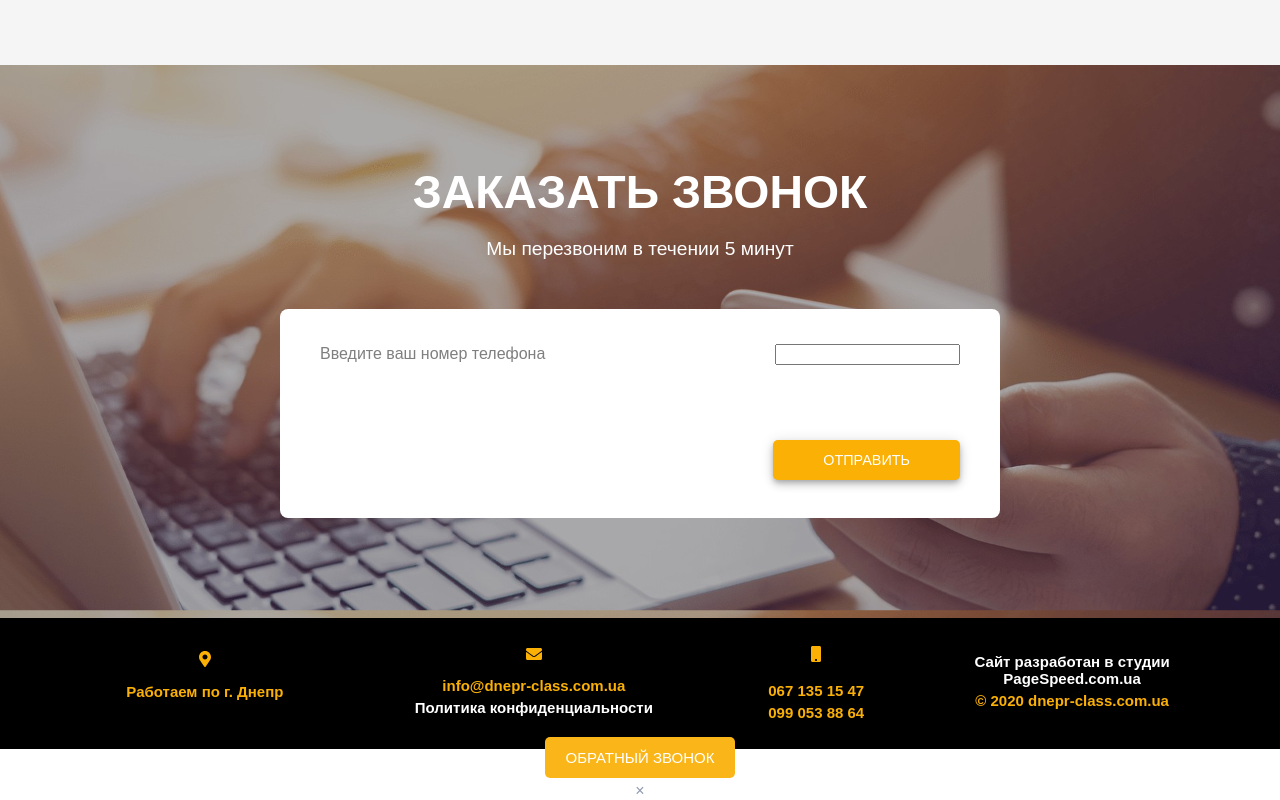
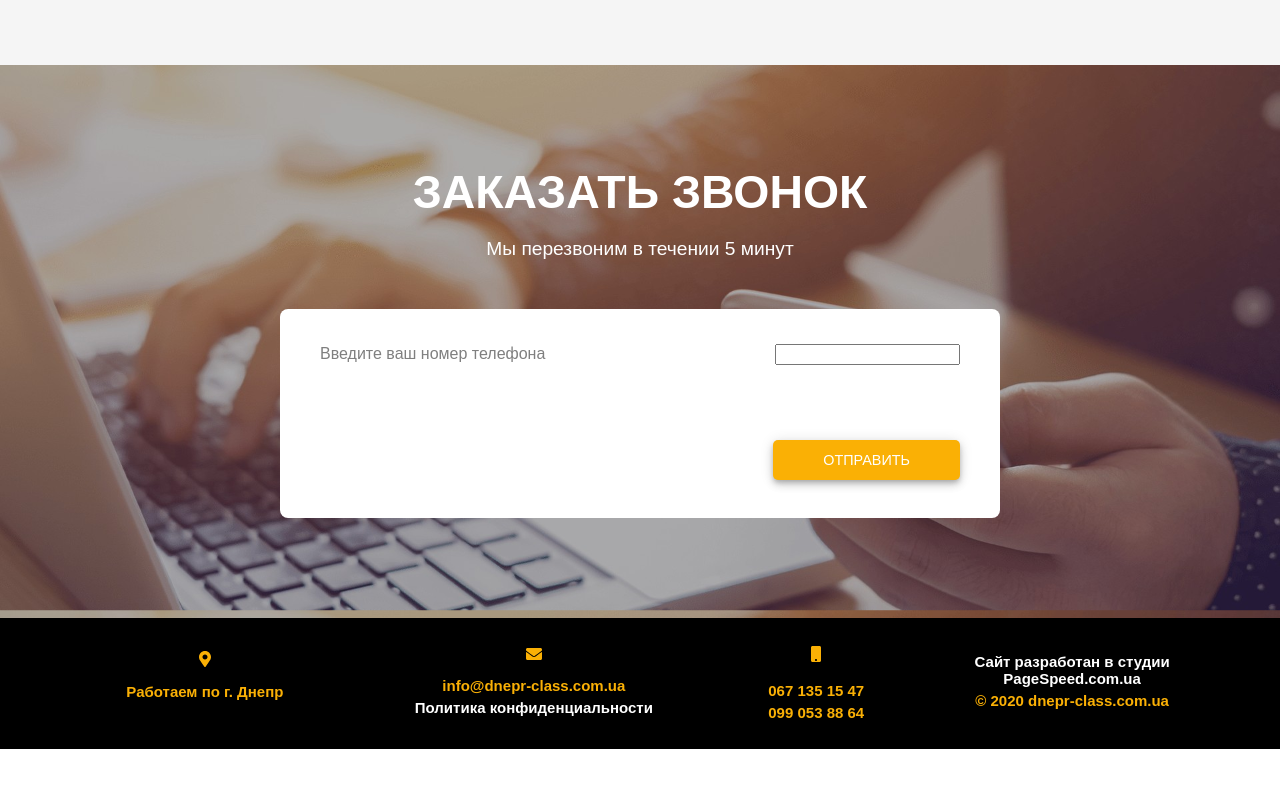
Before and after one commit to Ca-tt/dnepr-masterok-vue, a Vue app: page / in a window 1280 px wide. Shown: the part 3144-3944 px from the top of the page. After the commit the page ends 3893 px from the top, so only its background shows below. Built offline with nearby package versions, Linux system fonts and the light colour scheme.

Commit message:
disable ModalWindows component. It's incomplete (unfinished) yet

```diff
--- a/src/App.vue
+++ b/src/App.vue
@@ -9,7 +9,7 @@
     <Note />
     <Call />
     <Footer />
-    <ModalWindow/>
+<!--    <ModalWindow/>-->
   </div>
 </template>
 
@@ -23,7 +23,7 @@ import Note from './components/Note.vue'
 import Call from './components/Call.vue'
 import Footer from './components/Footer.vue'
 import Title from './components/Title.vue'
-import ModalWindow from "./components/ModalWindow.vue"
+// import ModalWindow from "./components/ModalWindow.vue"
 
 export default {
   name: 'App',
@@ -37,7 +37,7 @@ export default {
     Footer,
     Title,
     Call,
-    ModalWindow
+    // ModalWindow
   }
 }
 </script>
```
